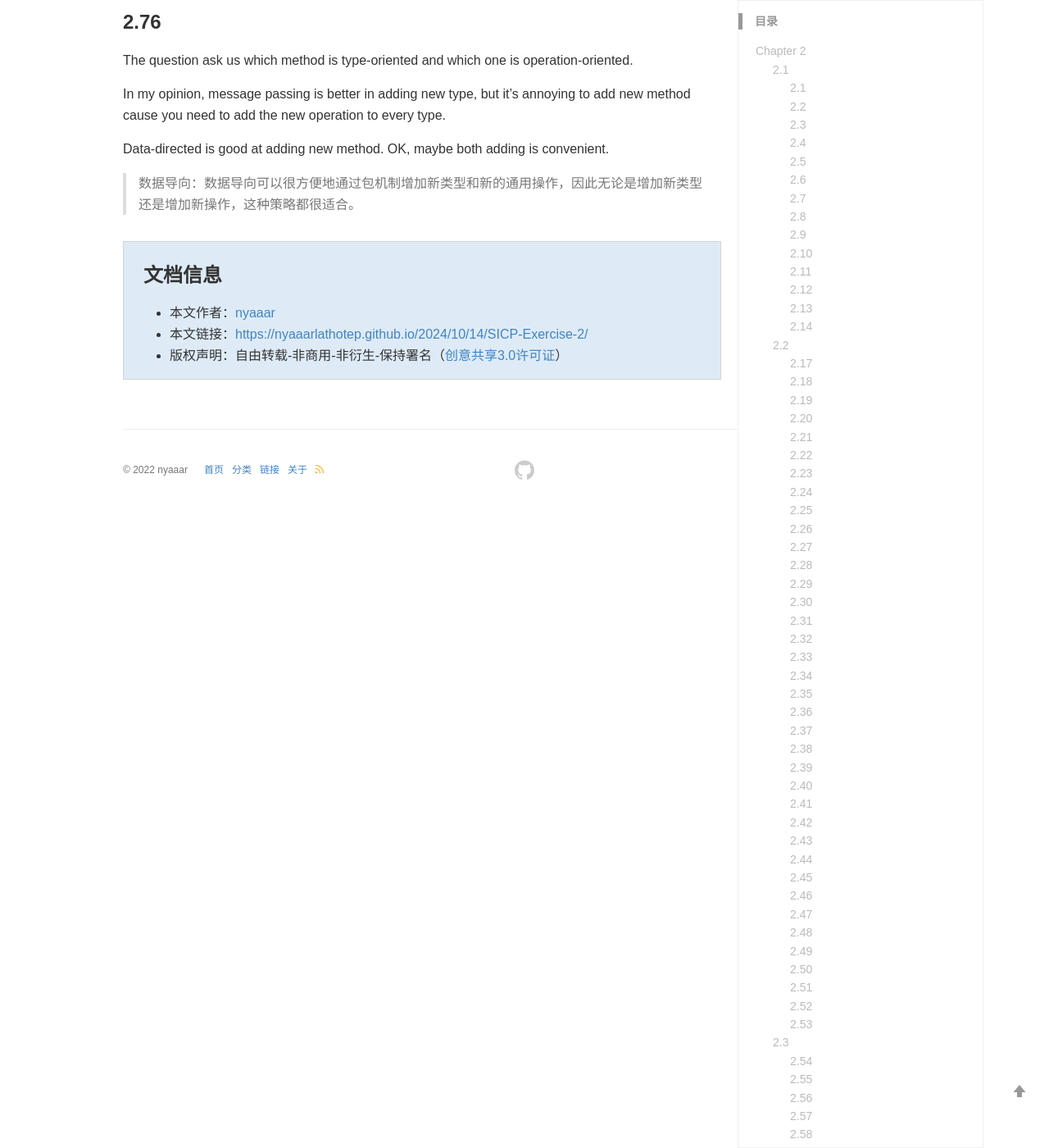
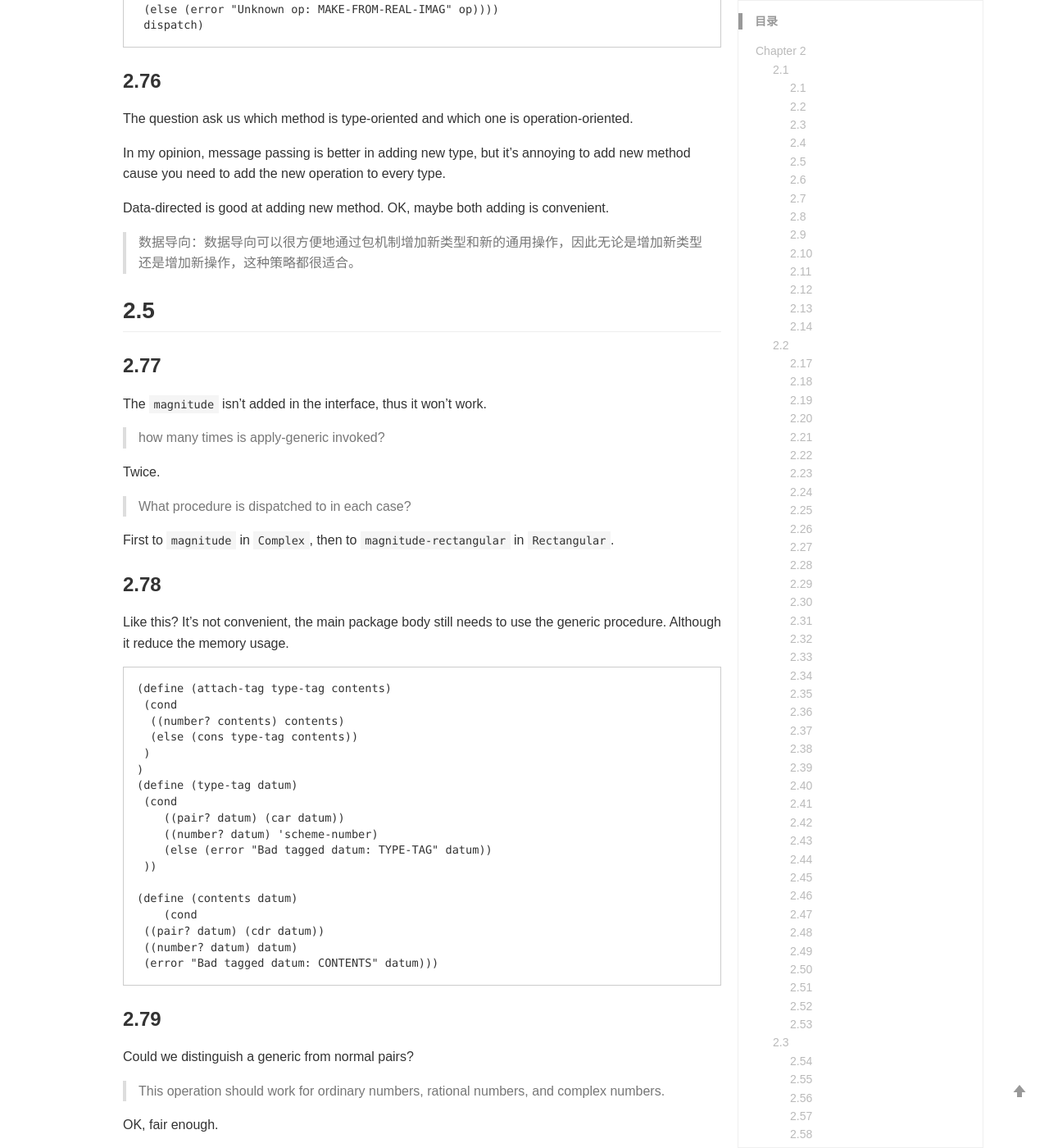
Before and after one commit to nyaaarlathotep/nyaaarlathotep.github.io, a Jekyll site: the page built from _posts/2024-10-14- SICP Exercise 2.md, in a window 1280 px wide and 1400 px high, scrolled down 42482 px. Shown: the whole window at 82% size. Built offline with Jekyll 4.4.1, drawn with Linux system fonts in a browser that asks for light colours; comment, search, counter and statistics services are not loaded; a style sheet for code colours, icons or effects is not loaded; some of the changed text lies outside the part shown.

Commit message:
Update 2024-10-14- SICP Exercise 2.md

````diff
--- a/_posts/2024-10-14- SICP Exercise 2.md
+++ b/_posts/2024-10-14- SICP Exercise 2.md
@@ -1875,6 +1875,8 @@ The general Huffman tree is supposed to be balanced, while the 2.71 example is m
 
 As the 2.71 described,  the most frequent: `1 * n -> O(n)`,  the lest frequent: `(n-1) * n -> O(n^2)`. But the least frequent won't appear that much cause it's the least frequent. Maybe that's why the general order of growth of Huffman is complicated.
 
+## 2.4
+
 ### 2.73
 
 a.
@@ -2021,3 +2023,92 @@ In my opinion, message passing is better in adding new type, but it's annoying t
 Data-directed is good at adding new method. OK, maybe both adding is convenient.
 
 > 数据导向：数据导向可以很方便地通过包机制增加新类型和新的通用操作，因此无论是增加新类型还是增加新操作，这种策略都很适合。
+
+## 2.5
+
+### 2.77
+
+The `magnitude` isn't added in the interface, thus it won't work.
+
+> how many times is apply-generic invoked?
+
+Twice.
+
+> What procedure is dispatched to in each case?
+
+First to `magnitude` in `Complex`, then to `magnitude-rectangular` in `Rectangular`.
+
+### 2.78
+
+Like this? It's not convenient, the main package body still needs to use the generic procedure. Although it reduce the memory usage.
+
+```
+(define (attach-tag type-tag contents)
+ (cond
+  ((number? contents) contents)
+  (else (cons type-tag contents))
+ )
+)
+(define (type-tag datum)
+ (cond
+    ((pair? datum) (car datum))
+    ((number? datum) 'scheme-number)
+    (else (error "Bad tagged datum: TYPE-TAG" datum))
+ ))
+
+(define (contents datum)
+    (cond
+ ((pair? datum) (cdr datum))
+ ((number? datum) datum)
+ (error "Bad tagged datum: CONTENTS" datum)))
+```
+
+### 2.79
+
+Could we distinguish a generic from normal pairs?
+
+> This operation should work for ordinary numbers, rational numbers, and complex numbers.
+
+OK, fair enough.
+
+```
+(define (equ? a b)
+	(cond
+        ((and (number? a) (number? b)) (equal? a b))
+        ((and (pair? a) (pair? b))
+            (and (equal? (type-tag a) (type-tag b)) (equal? (contents a) (contents b)))
+        )
+    )
+)
+```
+
+> ```
+> (define (equ? x y)
+>     (apply-generic 'equ? x y))
+> ```
+
+I get it, every type should implement its own equal, cause maybe two different contents could be equal. Like 1/2 and 2/4.
+
+### 2.80
+
+So, this one should also be the generic function.
+
+```
+(define (=zero? x)
+    (apply-generic '=zero? x))
+```
+
+```
+    (put '=zero? '(scheme-number)
+        (lambda (value)
+            (= value 0)))
+```
+
+    (put '=zero? '(rational)
+        (lambda (r)
+            (= 0 (numer r))))
+
+    (put '=zero? '(complex)
+        (lambda (c)
+            (and (= 0 (real-part c))
+                 (= 0 (imag-part c)))))
````
